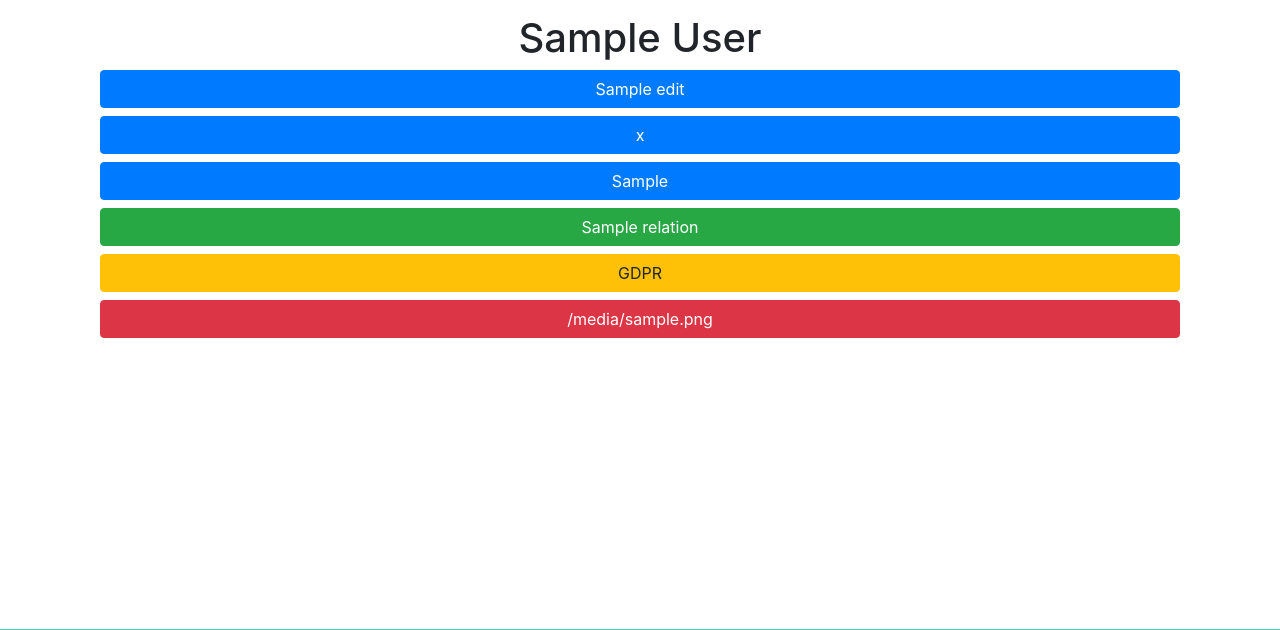
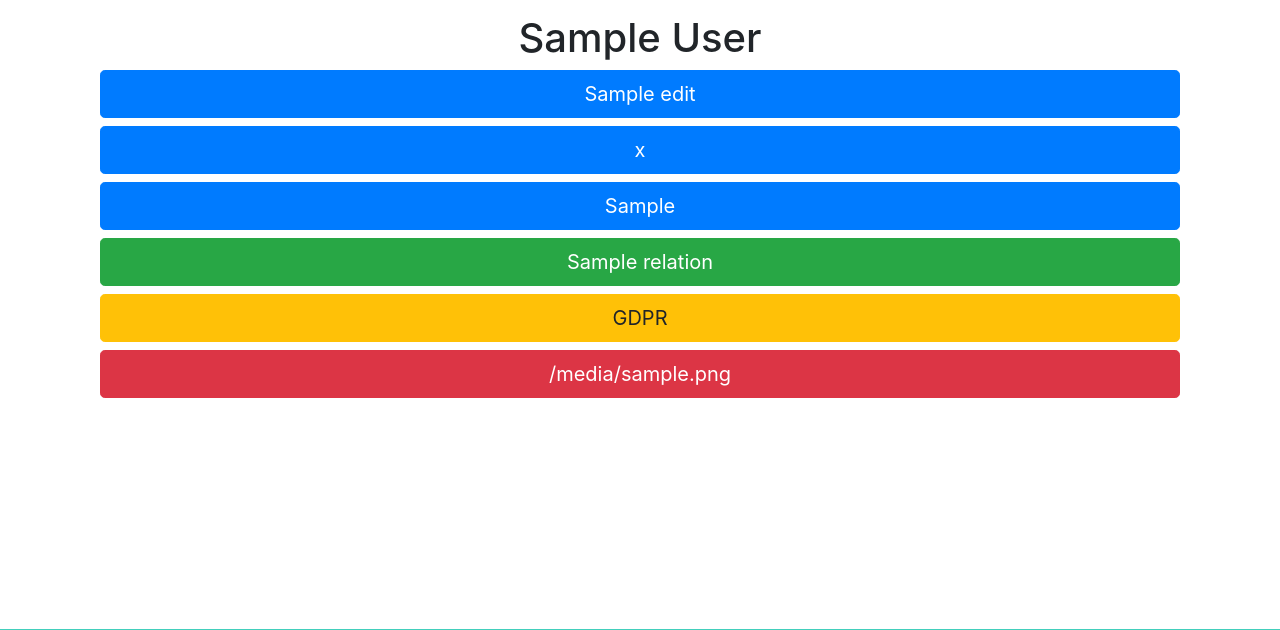
Before and after one commit to Cysion/Secproject1, a Django app: template userprofile/templates/userprofile/profile.html in a window 1280 px wide. Shown: the part 86-716 px from the top of the page. Run offline with Django 3.2, Linux system fonts and the light colour scheme; the template is opened without the code that fills it: most values are stand-ins (such as "Sample title", 1, 10 or a date in 2020); parts of the project's set-up code (start-up, migrations or seed data) failed here and were passed over; some libraries are stand-ins or nearby versions.

Commit message:
Added back buttons and made them bigger.

```diff
--- a/login/templates/login/register.html
+++ b/login/templates/login/register.html
@@ -109,5 +109,5 @@
     <input type="submit" class="btn btn-lg btn-success btn-block" value="{{ form.register }}" style="margin-top:10px;">
   </div>
 </form>
-
+<a href="/login/" class="btn btn-lg btn-danger btn-block">{{ back }}</a>
 {% endblock %}
--- a/login/views.py
+++ b/login/views.py
@@ -58,6 +58,7 @@ def RegisterView(request):
         args = {
             'POST': request.POST,
             'menu_titles': UNIVERSAL_LANG["universal"]["titles"],
+            'back': UNIVERSAL_LANG['universal']['back'],
             'form': login_lang["login"]["form"],
             'alerts': login_lang['login']['long_texts']['alerts'],
             'alert': alerts
--- a/userprofile/templates/userprofile/profile.html
+++ b/userprofile/templates/userprofile/profile.html
@@ -12,12 +12,12 @@
 <div class="col-sm-12">
   <div class="profile">
     <h1>{{ first_name }} {{ last_name }}</h1>
-     <a type="button" class="btn btn-primary btn-block" href="edit/">{{ profile.edit }}</a>
-     <a type="button" class="btn btn-primary btn-block" href="changepassword/">{{ profile.change_pass }}</a>
-     <a type="button" class="btn btn-primary btn-block" href="backupkey/">{{ profile.save_backup }}</a>
-     <a type="button" class="btn btn-success btn-block" href="#">{{ profile.relation }}</a>
-     <a type="button" class="btn btn-warning btn-block" href="#">GDPR</a>
-     <a type="button" class="btn btn-danger btn-block" name="logout" value="1" href="?logout=1">{{ profile.logout }}</a>
+     <a type="button" class="btn btn-lg btn-primary btn-block" href="edit/">{{ profile.edit }}</a>
+     <a type="button" class="btn btn-lg btn-primary btn-block" href="changepassword/">{{ profile.change_pass }}</a>
+     <a type="button" class="btn btn-lg btn-primary btn-block" href="backupkey/">{{ profile.save_backup }}</a>
+     <a type="button" class="btn btn-lg btn-success btn-block" href="#">{{ profile.relation }}</a>
+     <a type="button" class="btn btn-lg btn-warning btn-block" href="#">GDPR</a>
+     <a type="button" class="btn btn-lg btn-danger btn-block" name="logout" value="1" href="?logout=1">{{ profile.logout }}</a>
   </div>
 
 </div>
```
